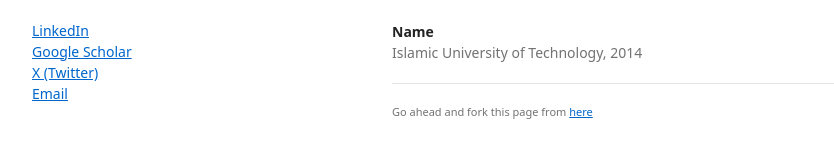
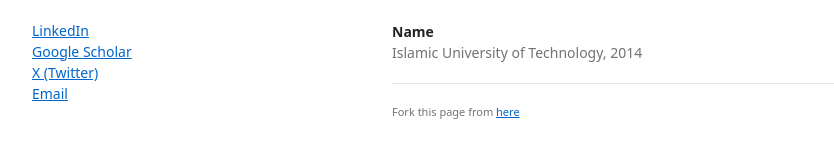
Before and after one commit to muntasimulhaque/muntasimulhaque.github.io, a Jekyll site: the page built from index.md, in a window 1280 px wide. Shown: the part 437-595 px from the top of the page, without its empty margins (178-1012 px from the left). Built offline with Jekyll 4.4.1, drawn with Linux system fonts in a browser that asks for light colours; our own code applies the rules of GitHub Pages for plain Markdown files; a script that is not in the unit is left out.

Commit message:
Update index.md

```diff
--- a/index.md
+++ b/index.md
@@ -23,5 +23,5 @@ Islamic University of Technology, 2014
 Islamic University of Technology, 2014
 
 ---
-<p style="font-size:11px">Go ahead and fork this page from <a href="https://github.com/muntasimulhaque/muntasimulhaque.github.io" target="_blank">here</a></p>
+<p style="font-size:11px">Fork this page from <a href="https://github.com/muntasimulhaque/muntasimulhaque.github.io" target="_blank">here</a></p>
 <!-- Remove above link if you don't want to attibute -->
```
